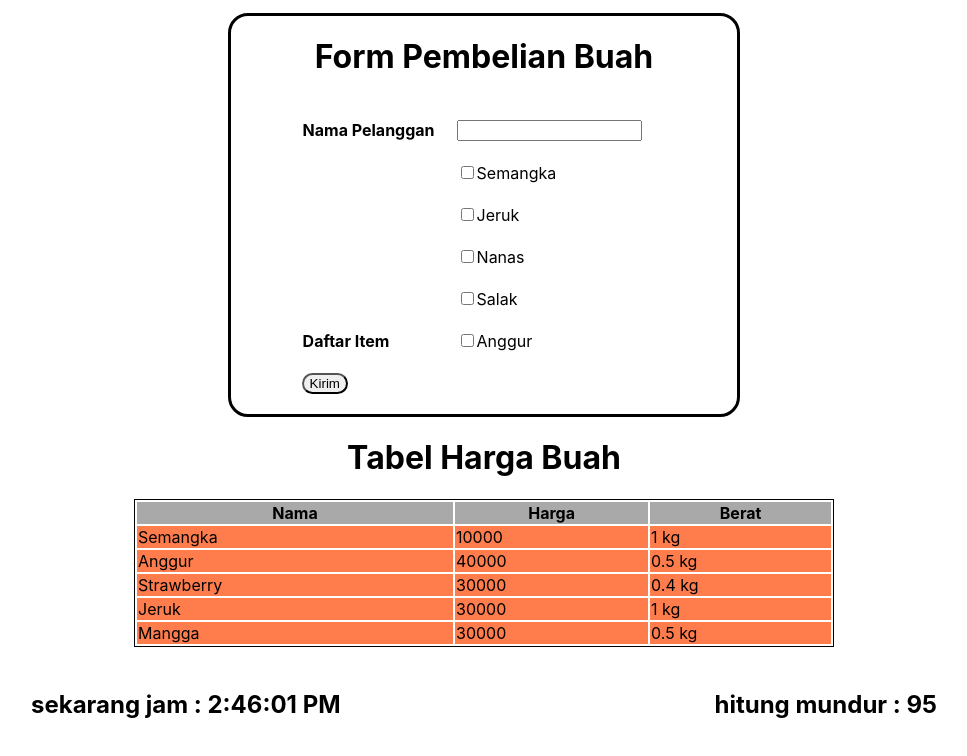
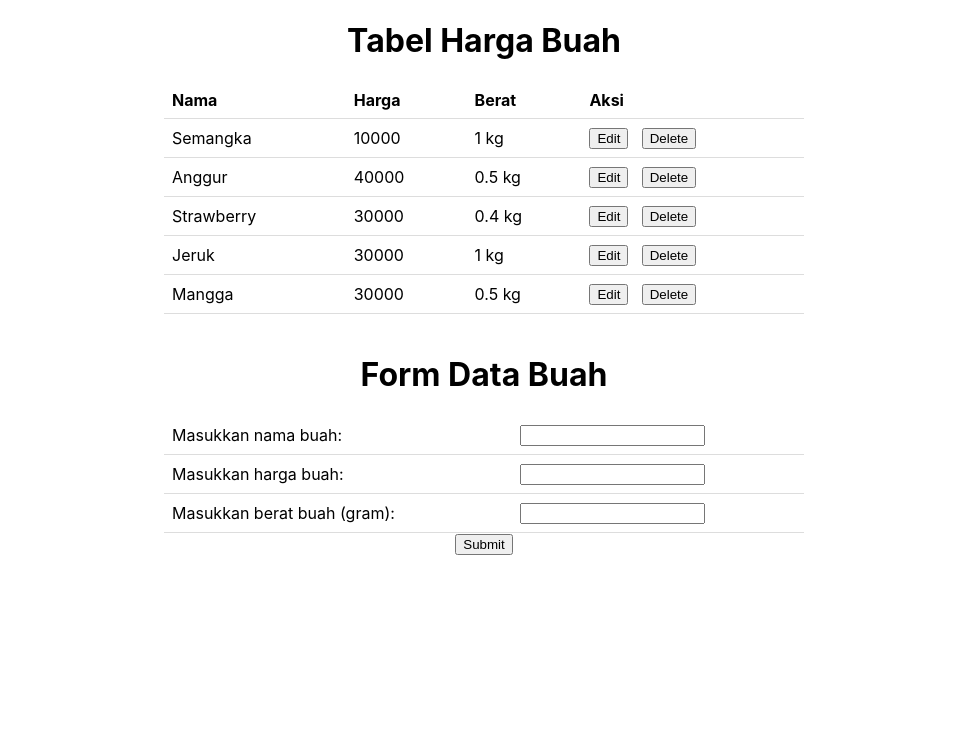
Before and after one commit to anthonywidjaja8/sanbercode-reactjs-batch18-part2, a React (Create React App) app: page / in a window 1280 px wide. Shown: the top 756 px of the page, without its empty margins (156-1123 px from the left). Built offline with nearby package versions, Linux system fonts and the light colour scheme.

Commit message:
Tugas-12

```diff
--- a/src/App.css
+++ b/src/App.css
@@ -54,3 +54,14 @@
 #btnKirim {
   border-radius: 20px;
 }
+
+table {
+  border-collapse: collapse;
+  width: 100%;
+}
+
+th, td {
+  padding: 8px;
+  text-align: left;
+  border-bottom: 1px solid #ddd;
+}
--- a/src/App.js
+++ b/src/App.js
@@ -1,15 +1,19 @@
 import React from 'react';
 import './App.css';
-import Form from './Tugas-9/tugas9';
-import TableFruitPrice from './Tugas-10/tugas10';
-import Timer from './Tugas-11/tugas11'
+import FruitStore from './Tugas-12/tugas12';
+//import Form from './Tugas-9/tugas9';
+//import TableFruitPrice from './Tugas-10/tugas10';
+//import Timer from './Tugas-11/tugas11'
 
 function App() {
   return (
     <>
+      {/*
       <Form />
       <TableFruitPrice />
       <Timer />
+      */}
+      <FruitStore />
     </>
   )
 }
--- /dev/null
+++ b/src/Tugas-12/tugas12.js
@@ -0,0 +1,126 @@
+import React from "react"
+
+class FruitStore extends React.Component {
+    constructor(props) {
+        super(props)
+        this.state = {
+            dataHargaBuah: [
+                {nama: "Semangka", harga: 10000, berat: 1000},
+                {nama: "Anggur", harga: 40000, berat: 500},
+                {nama: "Strawberry", harga: 30000, berat: 400},
+                {nama: "Jeruk", harga: 30000, berat: 1000},
+                {nama: "Mangga", harga: 30000, berat: 500}
+            ],
+            inputNamaBuah: "",
+            inputHargaBuah: "",
+            inputBeratBuah: "",
+            inputDataBuah: { nama: "", harga: "", berat: ""},
+            index: -1
+        }
+        this.handleChange = this.handleChange.bind(this)
+        this.handleEdit = this.handleEdit.bind(this)
+        this.handleDelete = this.handleDelete.bind(this)
+        this.handleSubmit = this.handleSubmit.bind(this)
+    }
+
+    handleChange(event) {
+        if (event.target.id === "namaBuah") {
+            this.setState({ inputNamaBuah: event.target.value })
+          } else if (event.target.id === "hargaBuah") {
+            this.setState({ inputHargaBuah: event.target.value })
+          } else if (event.target.id === "beratBuah") {
+            this.setState({ inputBeratBuah: event.target.value })
+          }
+    }
+
+    handleEdit(event) {
+        let index = event.target.value
+        this.setState({ inputNamaBuah: this.state.dataHargaBuah[index].nama, inputHargaBuah: this.state.dataHargaBuah[index].harga, inputBeratBuah: this.state.dataHargaBuah[index].berat, index })
+    }
+
+    handleDelete(event) {
+        let index = event.target.value
+        this.state.dataHargaBuah.splice(index, 1)
+        this.setState({ dataHargaBuah: this.state.dataHargaBuah })
+    }
+
+    handleSubmit(event) {
+        event.preventDefault()
+        let index = this.state.index
+        let inputDataBuah = {
+            nama: this.state.inputNamaBuah,
+            harga: this.state.inputHargaBuah,
+            berat: this.state.inputBeratBuah
+        }
+        let dataHargaBuah = this.state.dataHargaBuah
+        if (index === -1) {
+            this.setState({ inputDataBuah }, () => {
+                this.setState({
+                    dataHargaBuah: [...this.state.dataHargaBuah, this.state.inputDataBuah],
+                    inputNamaBuah: "",
+                    inputHargaBuah: "",
+                    inputBeratBuah: ""
+                })
+            })
+        } else {
+            dataHargaBuah[index] = inputDataBuah
+            this.setState({ dataHargaBuah, inputNamaBuah: "", inputHargaBuah: "", inputBeratBuah: "", index: -1 })
+        }
+    }
+
+    render() {
+        return (
+            <div style={{margin: "0 auto", width: "50%"}}>
+                <h1 style={{textAlign: 'center'}}>Tabel Harga Buah</h1>
+                <table>
+                <thead>
+                    <tr>
+                        <th>Nama</th>
+                        <th>Harga</th>
+                        <th>Berat</th>
+                        <th>Aksi</th>
+                    </tr>
+                </thead>
+                <tbody>
+                    {
+                        this.state.dataHargaBuah.map((item, index)=>{
+                        return(
+                            <tr key={index}>
+                                <td>{item.nama}</td>
+                                <td>{item.harga}</td>
+                                <td>{item.berat/1000 + ' kg'}</td>
+                                <td>
+                                    <button value={index} onClick={this.handleEdit}>Edit</button>
+                                    <button style={{marginLeft: "1em"}} value={index} onClick={this.handleDelete}>Delete</button>
+                                </td>
+                            </tr>
+                        )
+                        })
+                    }
+                </tbody>
+                </table>
+                <br/>
+                <form style={{textAlign: "center"}} onSubmit={this.handleSubmit}>
+                    <h1 style={{textAlign: 'center'}}>Form Data Buah</h1>
+                    <table>
+                        <tr>
+                            <td>Masukkan nama buah:</td>
+                            <td><input type="text" id="namaBuah" value={this.state.inputNamaBuah} onChange={this.handleChange} /></td>
+                        </tr>
+                        <tr>
+                            <td>Masukkan harga buah:</td>
+                            <td><input type="text" id="hargaBuah" value={this.state.inputHargaBuah} onChange={this.handleChange} /></td>
+                        </tr>
+                        <tr>
+                            <td>Masukkan berat buah (gram):</td>
+                            <td><input type="text" id="beratBuah" value={this.state.inputBeratBuah} onChange={this.handleChange} /></td>
+                        </tr>
+                    </table>
+                    <input type="submit" value="Submit" />
+                </form>
+            </div>
+        )
+    }
+}
+
+export default FruitStore
```
